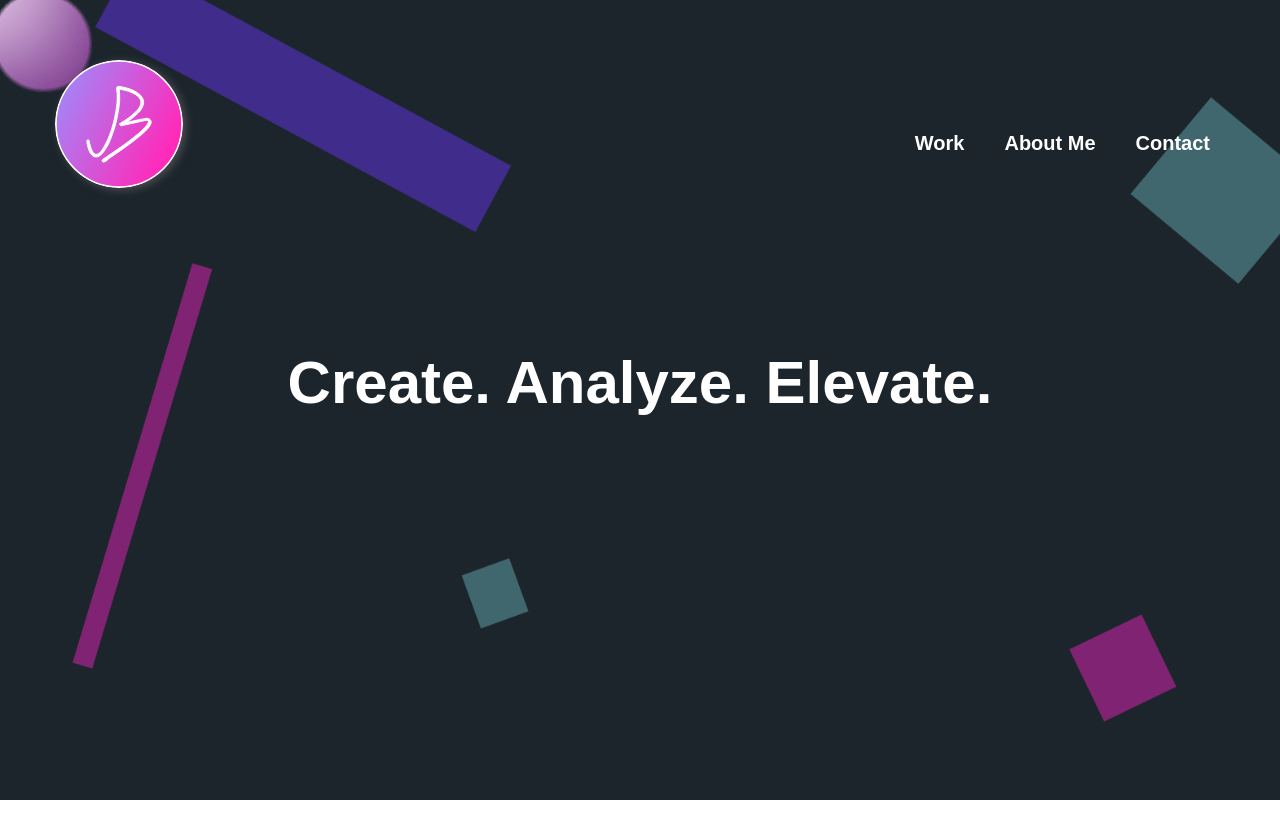
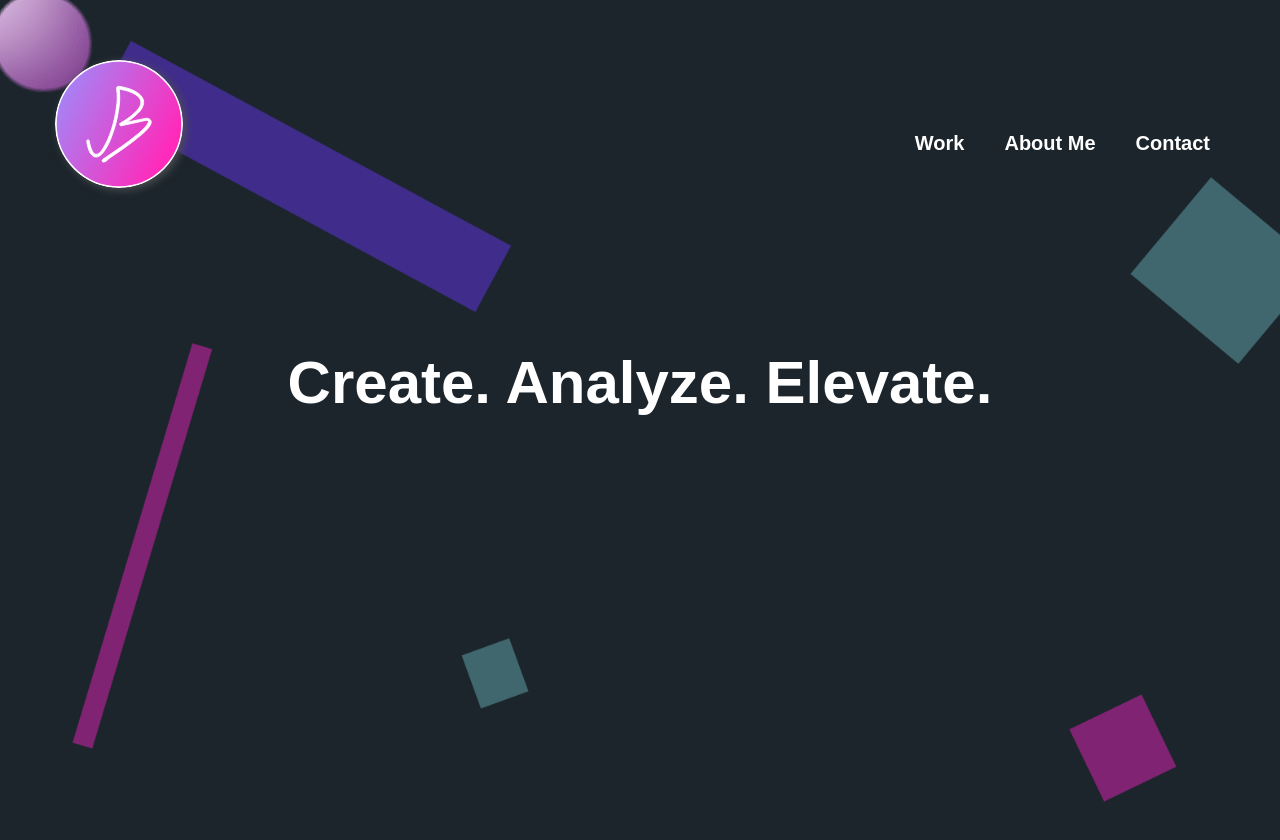
Before and after one commit to jbentley10/header-in-nextjs, a Next.js app: page / in a window 1280 px wide. Shown: the top 840 px of the page. Built offline with nearby package versions, Linux system fonts and the light colour scheme.

Commit message:
Removed the unnecessary background-position attribute.

```diff
--- a/styles.css
+++ b/styles.css
@@ -33,7 +33,6 @@ svg {
     background-size: cover;
     background-repeat: no-repeat;
     width: 100%;
-    background-position: 0 -80px;
     height: 110vh;
 }
 
```
